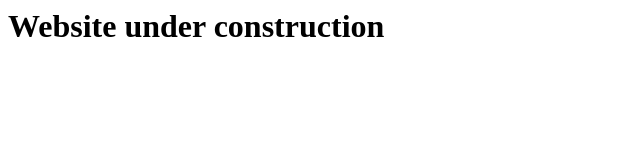
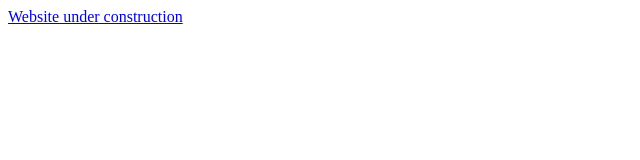
Before and after one commit to rm071012/mynewwebsite, a plain HTML site: page index.html in a window 1280 px wide. Shown: the whole page, without its empty margins (0-640 px from the left). Drawn offline with Linux system fonts and the light colour scheme.

Commit message:
Update index.html

```diff
--- a/index.html
+++ b/index.html
@@ -2,11 +2,11 @@
 
 <html>
 <head>
-  <title>My Website</title>
+  <title>RAM MOHAN</title>
 <head>
 
 <body>
-  <h1>Website under construction</h1>
+  <a href="link1.html"<h1>Website under construction</h1></a>
 </body>
 
 
```
